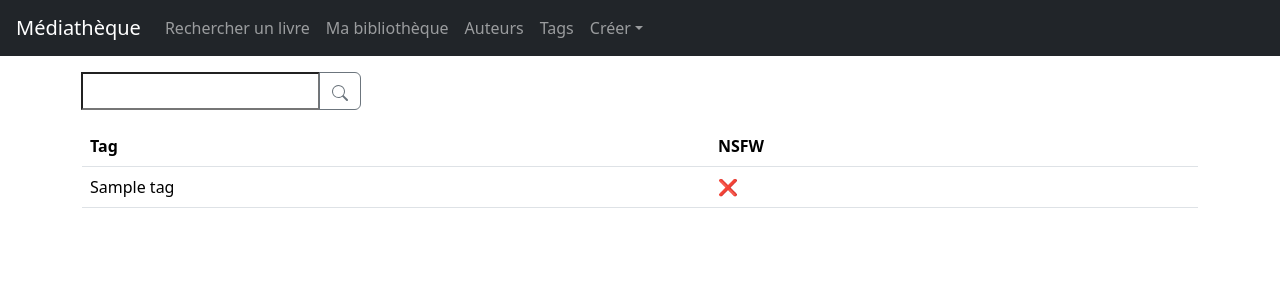
After one commit to closzach/Mediatheque, a Django app: template Mediatheque/livres/templates/tags/liste_tags.html in a window 1280 px wide. The commit adds this page. Shown: the top 300 px of the page. Run offline with Django 5.2, Linux system fonts and the light colour scheme; the template is opened without the code that fills it: most values are stand-ins (such as "Sample title", 1, 10 or a date in 2020); form fields are guessed from the names that the template uses; some libraries are stand-ins or nearby versions.

Commit message:
Ajout de la modification et de la liste des tags

```diff
--- a/Mediatheque/livres/templates/base.html
+++ b/Mediatheque/livres/templates/base.html
@@ -14,6 +14,7 @@
         {% endblock %}
         <link rel="icon" href="{% static 'icons/book.svg' %}" type="image/svg+xml">
         <link rel="stylesheet" href="{% static 'node_modules/bootstrap/dist/css/bootstrap.min.css' %}">
+        <script src="{% static 'node_modules/bootstrap/dist/js/bootstrap.bundle.min.js' %}"></script>
         {% block styles %}
         {% endblock %}
     </head>
@@ -33,16 +34,24 @@
                             <a class="nav-link" href="">Ma bibliothèque</a>
                         </li>
                         <li class="nav-item">
-                            <a class="nav-link" href="{% url 'livres:creer_livre' %}">Créer un livre</a>
-                        </li>
-                        <li class="nav-item">
-                            <a class="nav-link" href="{% url 'livres:creer_auteur' %}">Créer un auteur</a>
-                        </li>
-                        <li class="nav-item">
                             <a class="nav-link" href="{% url 'livres:liste_auteurs' %}">Auteurs</a>
                         </li>
                         <li class="nav-item">
-                            <a class="nav-link" href="{% url 'livres:creer_tag' %}">Créer tag</a>
+                            <a class="nav-link" href="{% url 'livres:liste_tags' %}">Tags</a>
+                        </li>
+                        <li class="nav-item dropdown">
+                            <a class="nav-link dropdown-toggle" href="#" role="button" data-bs-toggle="dropdown" aria-expanded="false">Créer</a>
+                            <ul class="dropdown-menu">
+                                <li>
+                                    <a class="dropdown-item" href="{% url 'livres:creer_livre' %}">Livre</a>
+                                </li>
+                                <li>
+                                    <a class="dropdown-item" href="{% url 'livres:creer_auteur' %}">Auteur</a>
+                                </li>
+                                <li>
+                                    <a class="dropdown-item" href="{% url 'livres:creer_tag' %}">Tag</a>
+                                </li>
+                            </ul>
                         </li>
                     </ul>
                 </div>
--- /dev/null
+++ b/Mediatheque/livres/templates/tags/liste_tags.html
@@ -0,0 +1,53 @@
+{% extends 'base.html' %}
+{% load static %}
+{% block title %}Rechercher{% endblock %}
+{% block styles %}
+<link rel="stylesheet" href="{% static 'css/custom.css' %}">
+{% endblock %}
+{% block content %}
+<div class="container">
+    <form class="input-group mb-3" method="POST">
+        {% csrf_token %}
+        {{ search_form.recherche }}
+        <button class="btn btn-outline-secondary" id="search-button" type="submit">
+            <svg xmlns="http://www.w3.org/2000/svg" width="16" height="16" fill="currentColor" class="bi bi-search" viewBox="0 0 16 16">
+                <path d="M11.742 10.344a6.5 6.5 0 1 0-1.397 1.398h-.001q.044.06.098.115l3.85 3.85a1 1 0 0 0 1.415-1.414l-3.85-3.85a1 1 0 0 0-.115-.1zM12 6.5a5.5 5.5 0 1 1-11 0 5.5 5.5 0 0 1 11 0"/>
+            </svg>
+        </button>
+    </form>
+</div>
+<div class="container">
+    <table class="table">
+        <thead>
+            <tr>
+                <th scope="col">Tag</th>
+                <th scope="col">NSFW</th>
+                <th scope="col"></th>
+            </tr>
+        </thead>
+        <tbody>
+            {% for tag in tags %}
+                <tr class="clickable-row">
+                    <td>{{ tag.tag }}</td>
+                    {% if tag.nsfw %}
+                    <td>✅</td>
+                    {% else %}
+                    <td>❌</td>
+                    {% endif %}
+                    {% if tag.modifiable %}
+                    <td>
+                        <a href="{% url 'livres:modifier_tag' tag.id %}" class="btn btn-secondary">
+                            <svg xmlns="http://www.w3.org/2000/svg" width="16" height="16" fill="currentColor" class="bi bi-pencil" viewBox="0 0 16 16">
+                                <path d="M12.146.146a.5.5 0 0 1 .708 0l3 3a.5.5 0 0 1 0 .708l-10 10a.5.5 0 0 1-.168.11l-5 2a.5.5 0 0 1-.65-.65l2-5a.5.5 0 0 1 .11-.168zM11.207 2.5 13.5 4.793 14.793 3.5 12.5 1.207zm1.586 3L10.5 3.207 4 9.707V10h.5a.5.5 0 0 1 .5.5v.5h.5a.5.5 0 0 1 .5.5v.5h.293zm-9.761 5.175-.106.106-1.528 3.821 3.821-1.528.106-.106A.5.5 0 0 1 5 12.5V12h-.5a.5.5 0 0 1-.5-.5V11h-.5a.5.5 0 0 1-.468-.325"/>
+                            </svg>
+                        </a>
+                    </td>
+                    {% else %}
+                    <td></td>
+                    {% endif %}
+                </tr>
+            {% endfor %}
+        </tbody>
+    </table>
+</div>
+{% endblock %}
--- a/Mediatheque/livres/urls.py
+++ b/Mediatheque/livres/urls.py
@@ -13,4 +13,6 @@ urlpatterns = [
     path('liste_auteurs/', liste_auteurs, name='liste_auteurs'),
     path('modifier_auteur/<int:id>/', modifier_auteur, name='modifier_auteur'),
     path('creer_tag/', creer_tag, name='creer_tag'),
+    path('liste_tags/', lister_tags, name='liste_tags'),
+    path('modifier_tag/<int:id>', modifier_tag, name='modifier_tag'),
 ]
```
Also changed, not shown: Mediatheque/livres/templates/tags/modifier_tag.html (added, +10 -0 lines), Mediatheque/livres/views.py (+17 -3 lines).
